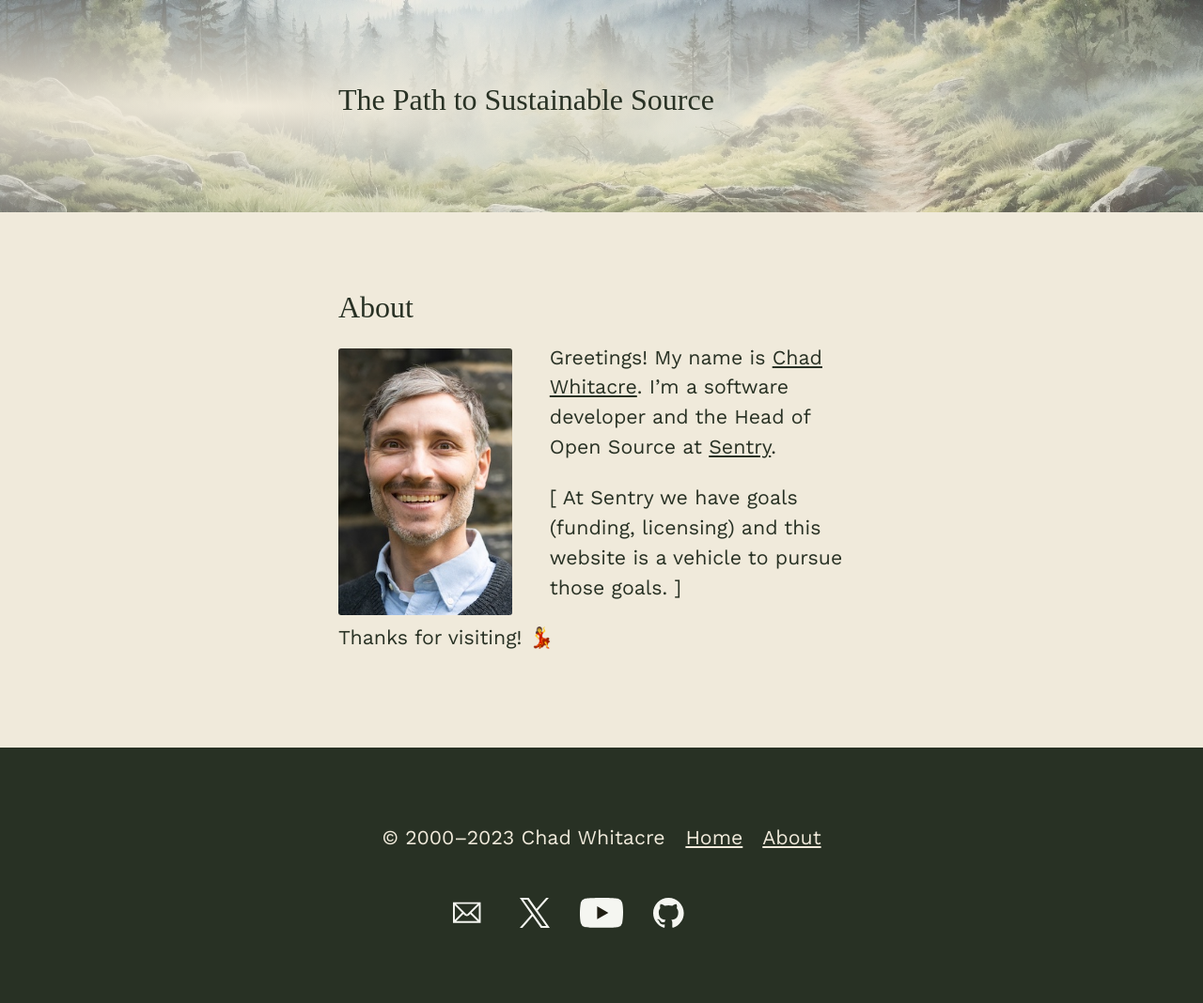
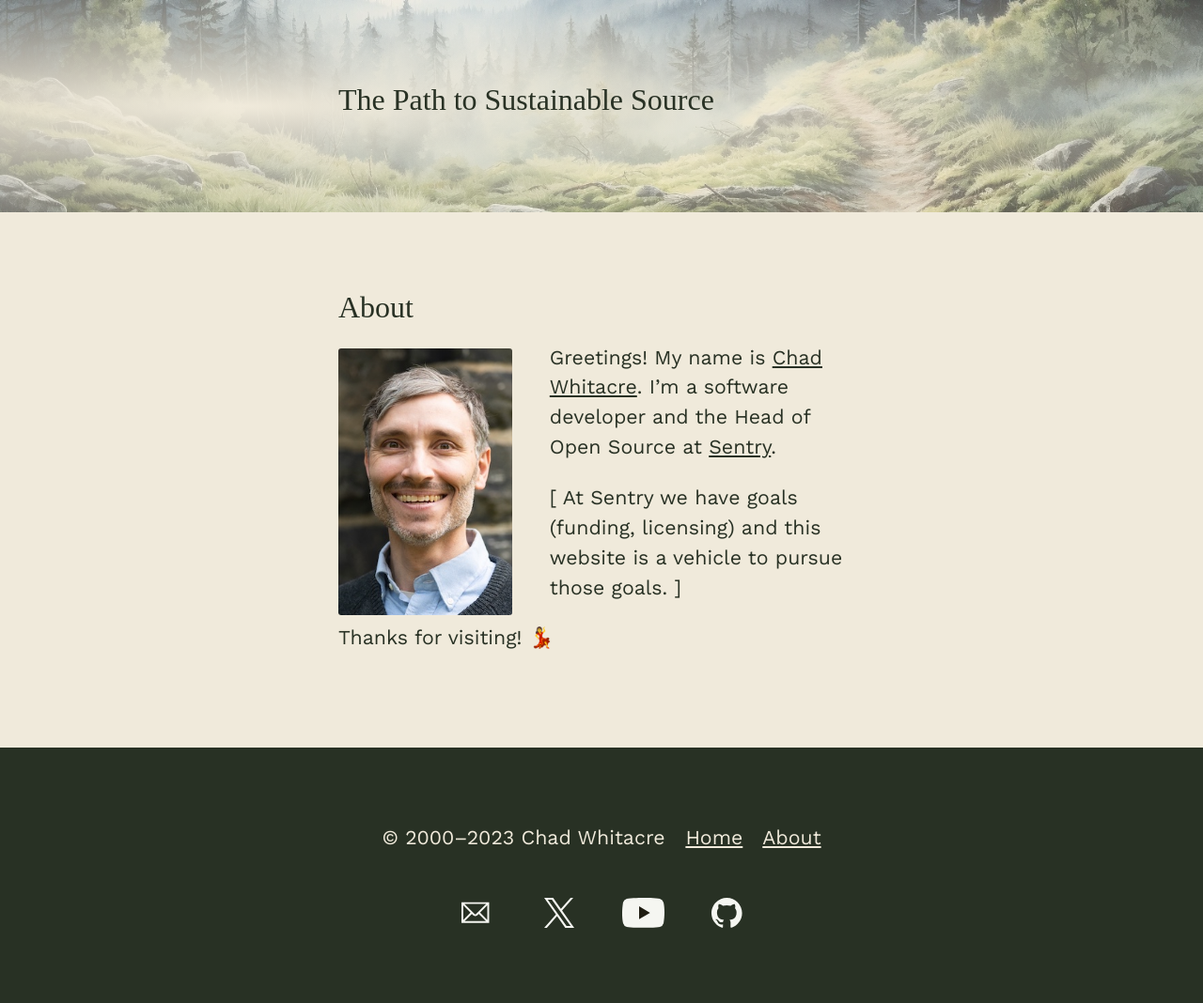
Before and after one commit to chadwhitacre/openpath, a Jekyll site: the page built from about/index.md, in a window 1280 px wide. Shown: the whole page at 94% size. Built offline with Jekyll 4.4.1, drawn with Linux system fonts in a browser that asks for light colours; some web fonts are replaced.

Commit message:
More footer cleanup

```diff
--- a/assets/style.scss
+++ b/assets/style.scss
@@ -241,7 +241,7 @@ footer {
   ul {
     width: 60%;
     min-width: 320px;
-    columns: 5; /* should match number of icons */
+    columns: 4; /* should match number of icons */
     margin: 0 auto;
 
     li img {
```
